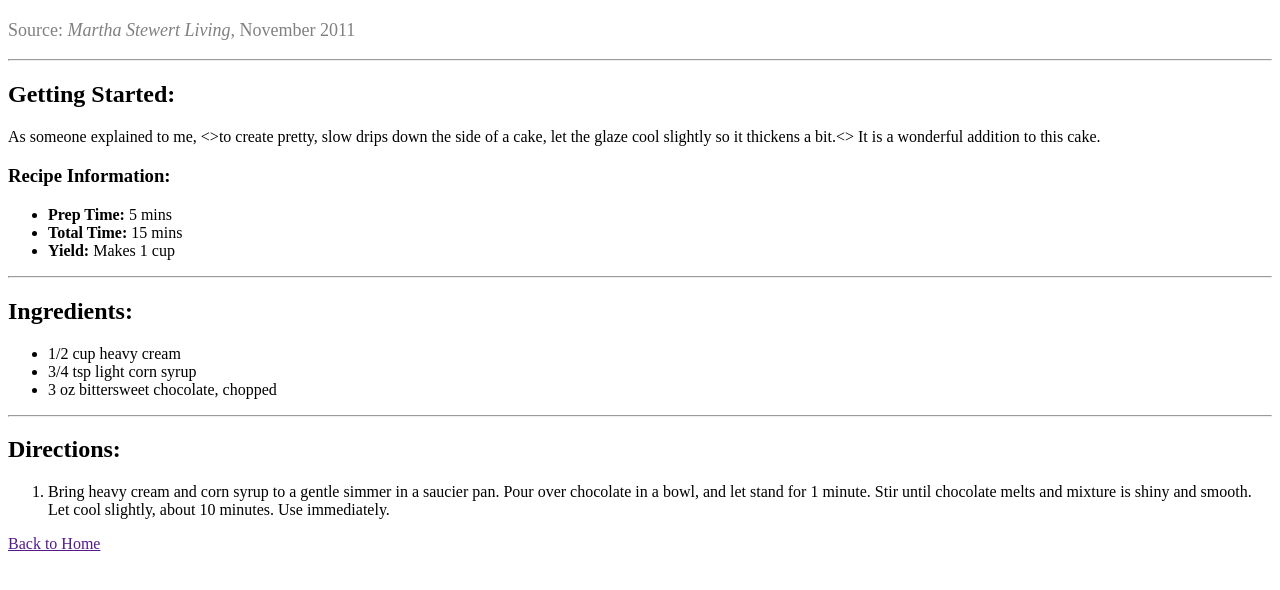
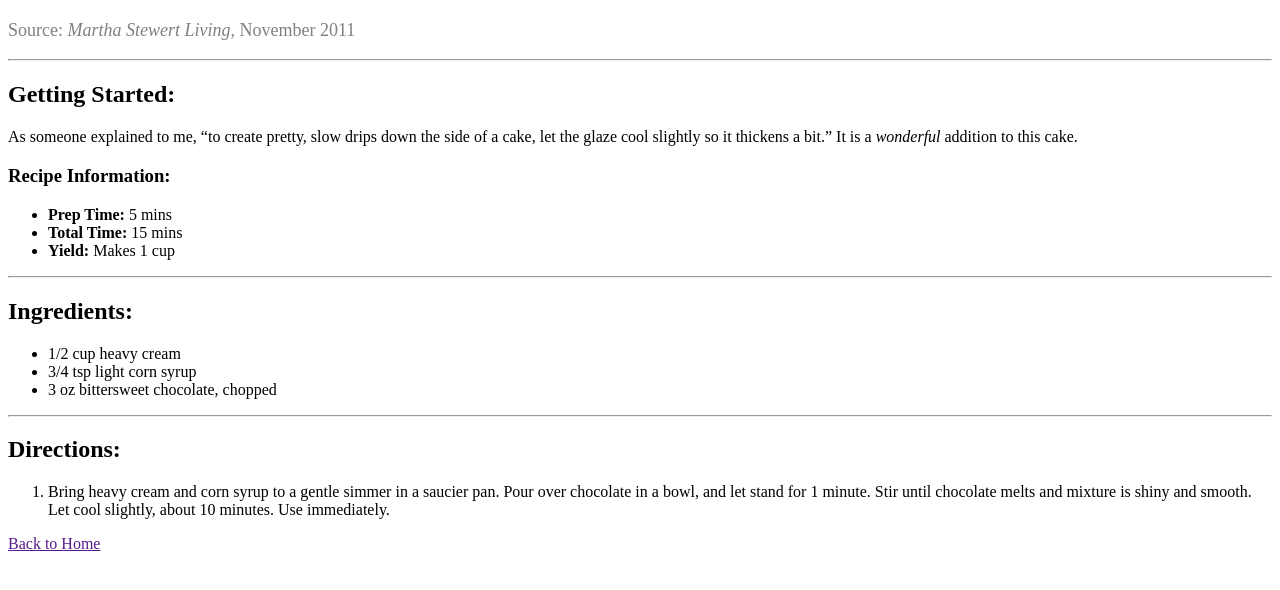
Before and after one commit to brittdalton/web-dev-hw, a plain HTML site: page Assignment_03/Pages/beetcake-glaze.html in a window 1280 px wide. Shown: the part 46-636 px from the top of the page. Drawn offline with Linux system fonts and the light colour scheme.

Commit message:
add semantics

```diff
--- a/Assignment_03/Pages/beetcake-glaze.html
+++ b/Assignment_03/Pages/beetcake-glaze.html
@@ -20,7 +20,7 @@
 
       <h2>Getting Started:</h2>
 
-      <p>As someone explained to me, <>to create pretty, slow drips down the side of a cake, let the glaze cool slightly so it thickens a bit.<> It is a wonderful addition to this cake.</p>
+      <p>As someone explained to me, <q>to create pretty, slow drips down the side of a cake, let the glaze cool slightly so it thickens a bit.</q> It is a <em>wonderful</em> addition to this cake.</p>
 
       <h3>Recipe Information:</h3>
         <ul>
```
